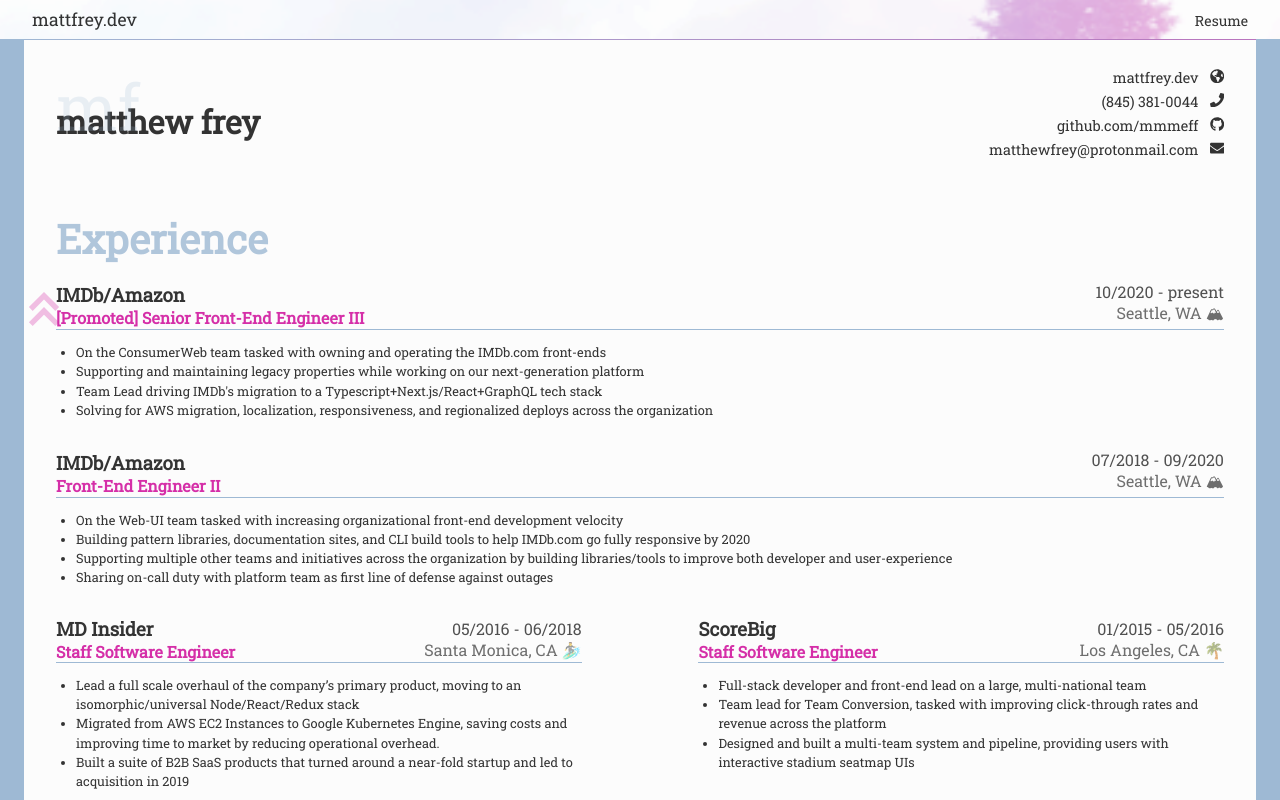
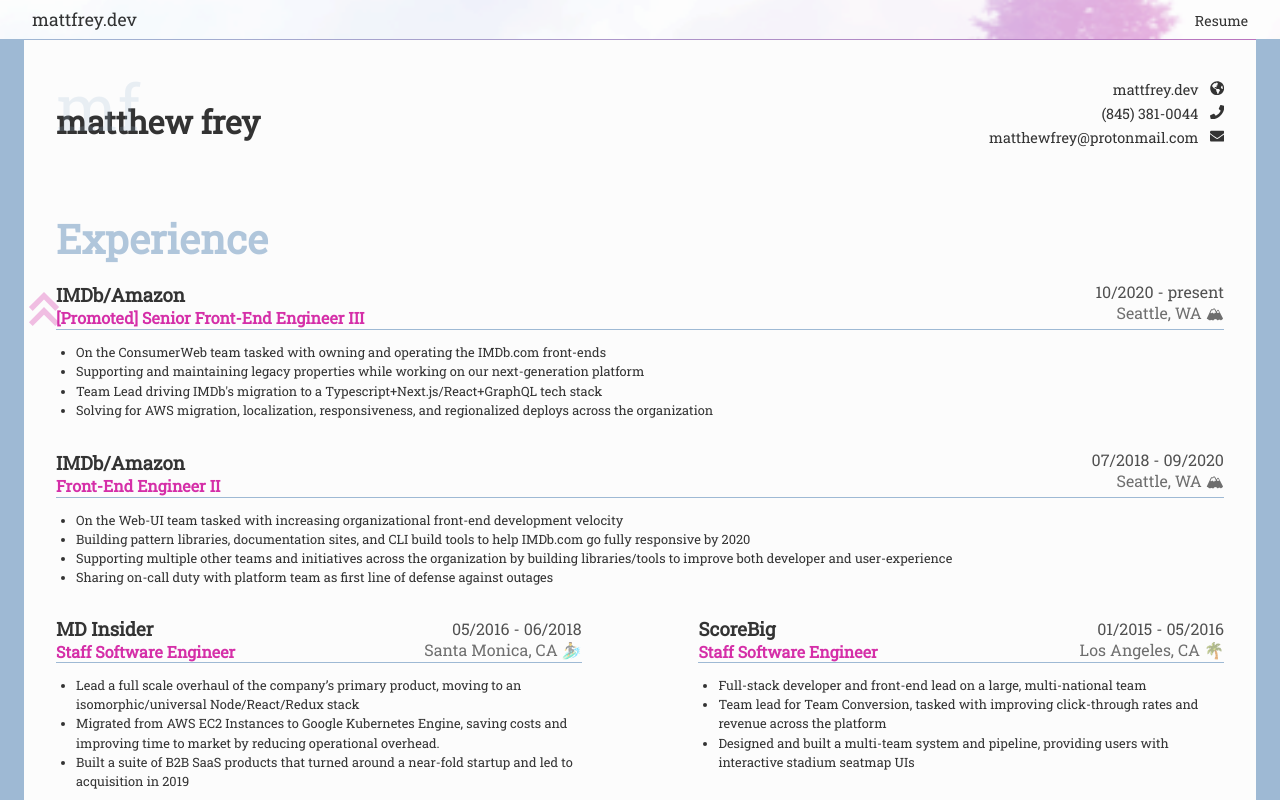
Before and after one commit to mmmeff/mattfreydotdev, a Next.js app: page /resume in a window 1280 px wide. Shown: the top 800 px of the page. Built offline with nearby package versions, Linux system fonts and the light colour scheme.

Commit message:
Removing github

```diff
--- a/src/data/resume-data.tsx
+++ b/src/data/resume-data.tsx
@@ -1,5 +1,5 @@
 import { ExperienceItem } from '../components/resume/ExperienceItem';
-import { FaGithub, FaEnvelope, FaGlobeAmericas, FaPhone } from 'react-icons/fa';
+import { FaEnvelope, FaGlobeAmericas, FaPhone } from 'react-icons/fa';
 import { ProjectItem } from '../components/resume/ProjectItem';
 import { EducationItem } from '../components/resume/EducationItem';
 
@@ -10,11 +10,6 @@
         icon: <FaGlobeAmericas />,
     },
     { href: 'te:18453810044', label: '(845) 381-0044', icon: <FaPhone /> },
-    {
-        href: 'https://www.github.com/mmmeff',
-        label: 'github.com/mmmeff',
-        icon: <FaGithub />,
-    },
     {
         href: 'mailto:matthewfrey@protonmail.com',
         label: 'matthewfrey@protonmail.com',
```
